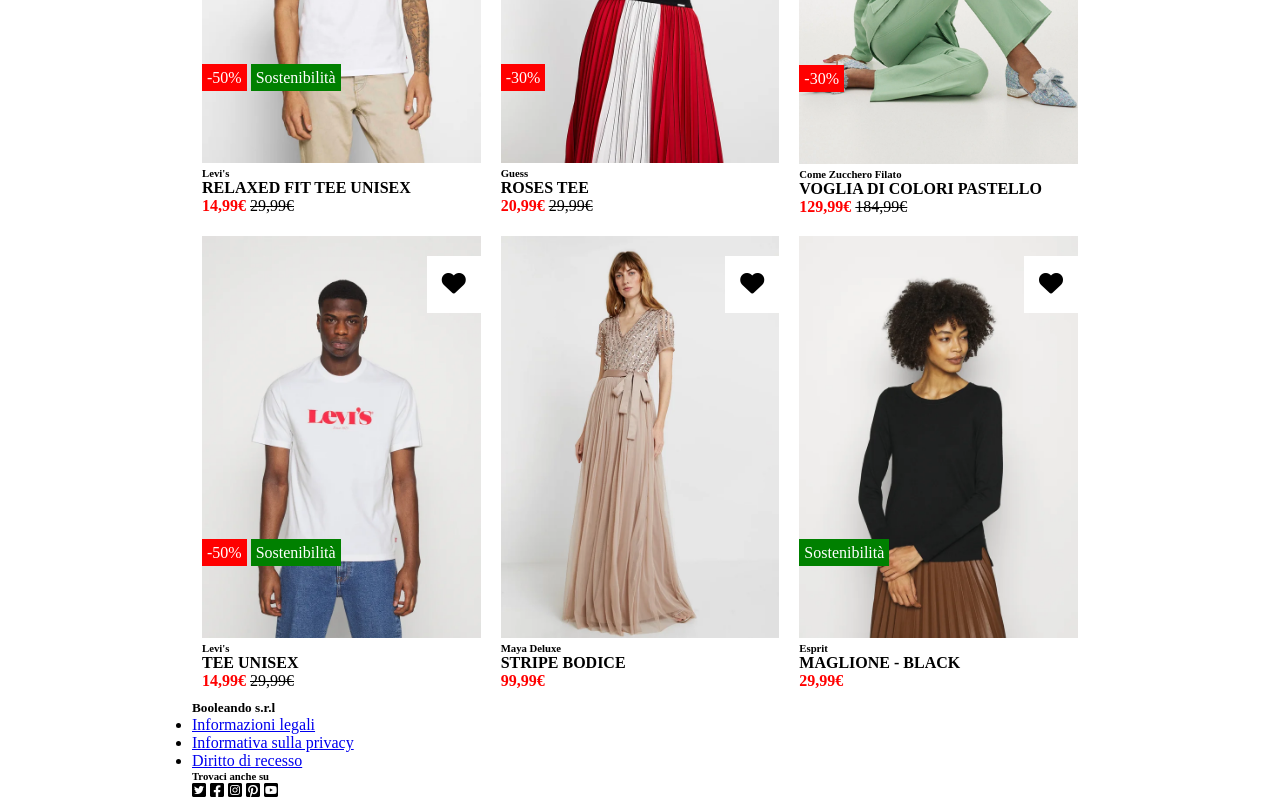
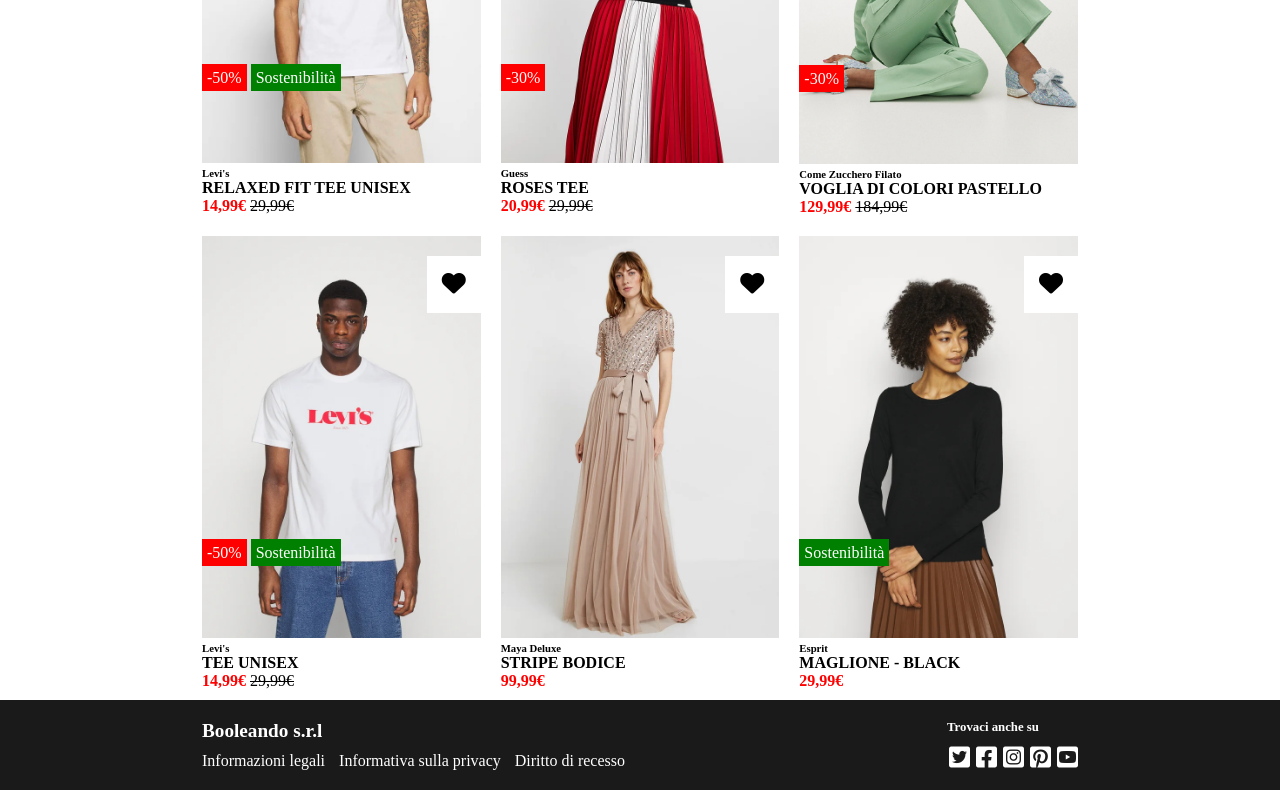
Before and after one commit to emanuelastetsko/html-css-boolando, a plain HTML site: page index.html in a window 1280 px wide. Shown: the part 349-1149 px from the top of the page. Drawn offline with Linux system fonts and the light colour scheme.

Commit message:
Realizzazione footer

```diff
--- a/css/style.css
+++ b/css/style.css
@@ -137,3 +137,44 @@
 }
 
 /* FOOTER */
+
+footer{
+    background-color: #1a1a1a;
+    color: white;
+}
+
+footer .footer-container{
+    display: flex;
+    justify-content: space-between;
+    padding: 20px 10px;
+}
+
+footer .footer-container div h5{
+    font-size: 1.2em;
+    padding-bottom: 10px;
+}
+
+footer .footer-container div ul{
+    list-style: none;
+}
+
+footer .footer-container div ul li{
+    display: inline-block;
+}
+
+footer .footer-container div ul li a{
+    text-decoration: none;
+    color: white;
+    padding-right: 10px;
+}
+
+footer .footer-container .socials h6{
+    font-size: 0.8em;
+    padding-bottom: 10px;
+}
+
+footer .footer-container .socials .socials-icons i{
+    font-size: 1.5em;
+    padding-left: 2px;
+    cursor: pointer;
+}
```
